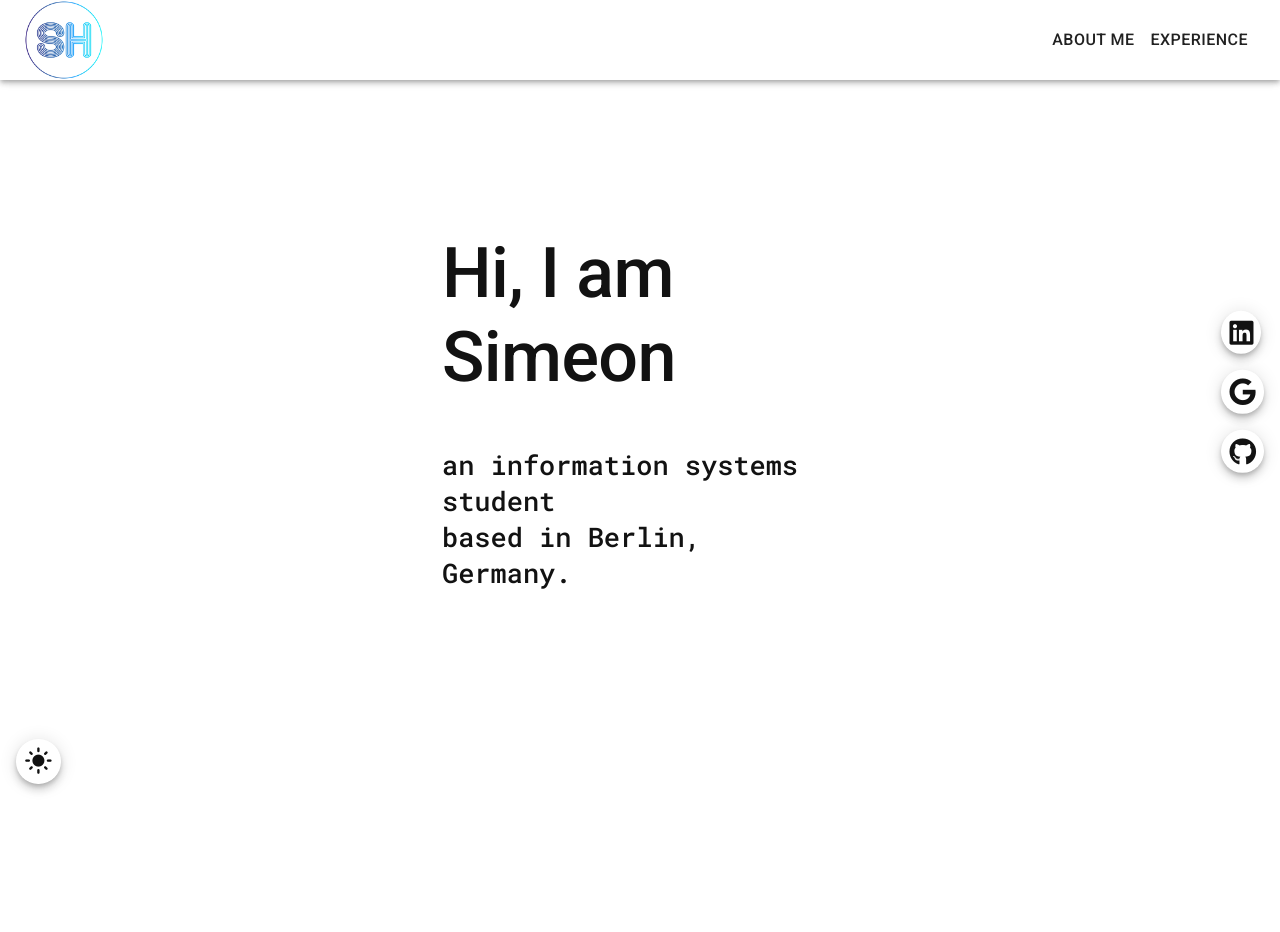
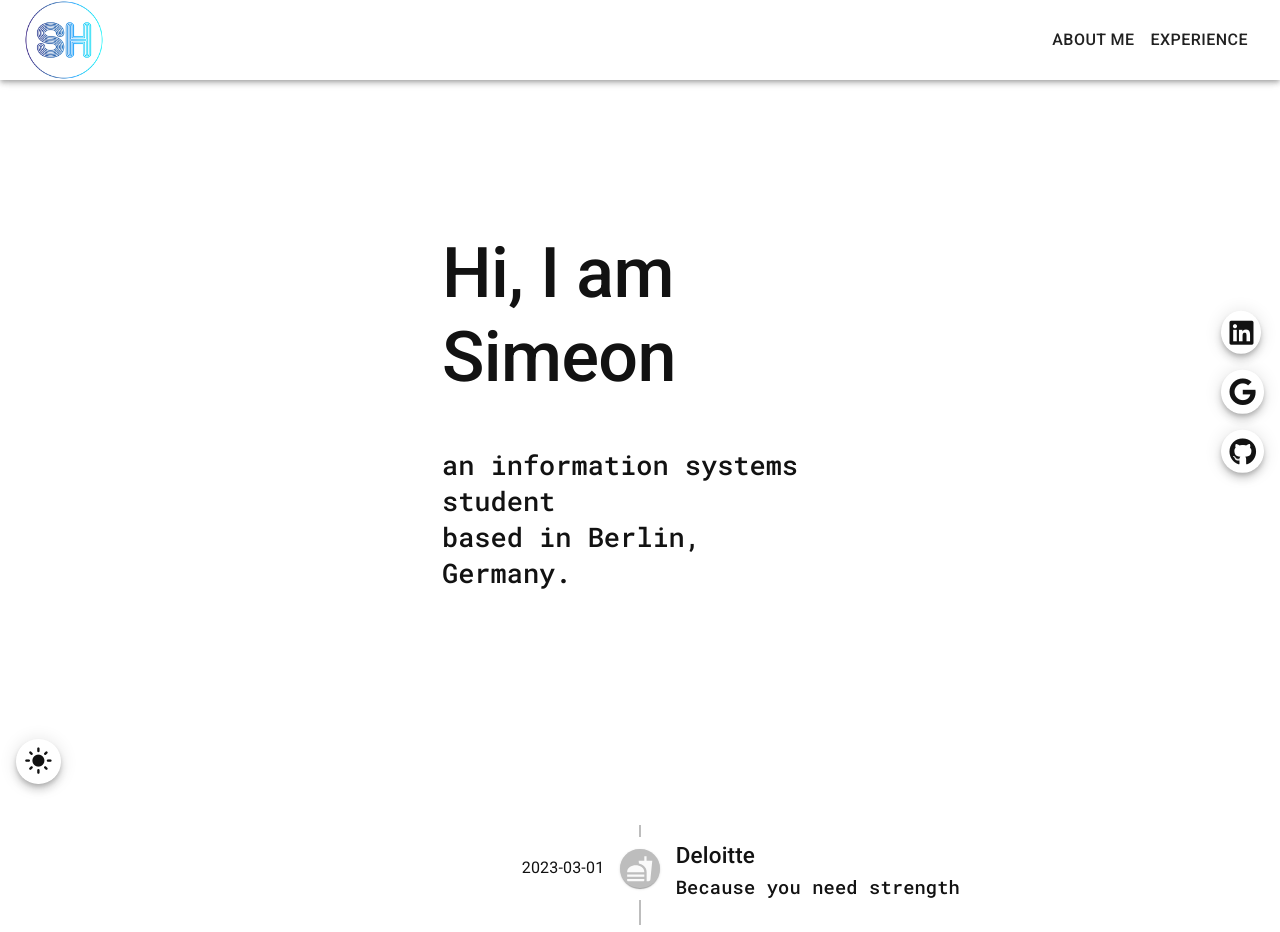
Before and after one commit to heupelS/personal-website-template, a React (Create React App) app: page / in a window 1280 px wide. Shown: the top 932 px of the page. Before the commit the page ends 800 px from the top, so only its background shows below. Built offline with nearby package versions, Linux system fonts and the light colour scheme.

Commit message:
timeline added to main

```diff
--- a/src/pages/Main.js
+++ b/src/pages/Main.js
@@ -8,16 +8,20 @@ import ThemeToggler from "../components/themes/ThemeToggler";
 import { Parallax } from "@react-spring/parallax";
 import Button from "@mui/material/Button";
 import HeaderBar from "../components/content/Headerbar";
-import { Typography } from "@mui/material";
+import { Container, Typography } from "@mui/material";
 import Content from "../components/content/Content";
 import SocialIcons from "../components/content/Socials";
+import CustomizedTimeline from "../components/timeline";
 
 export default function Main() {
   return (
     <>
-      <ThemeToggler></ThemeToggler>
-      <Content></Content>
+      <Container sx={{ height: "100vh" }}>
+        <ThemeToggler></ThemeToggler>
+        <Content></Content>
+      </Container>
       <SocialIcons></SocialIcons>
+      <CustomizedTimeline id="Experience"></CustomizedTimeline>
       {/* <SlidingLayers></SlidingLayers> */}
     </>
   );
```
